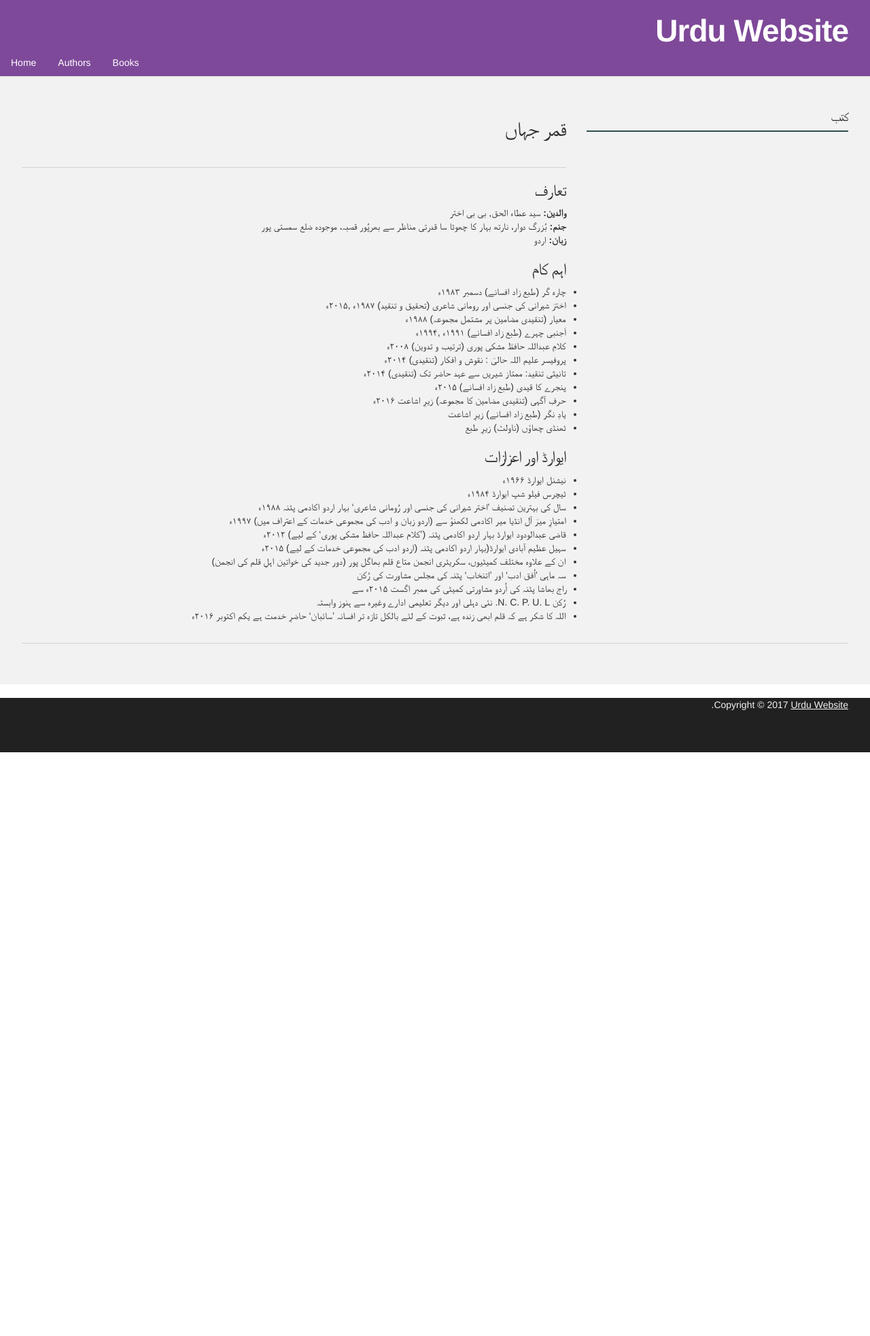
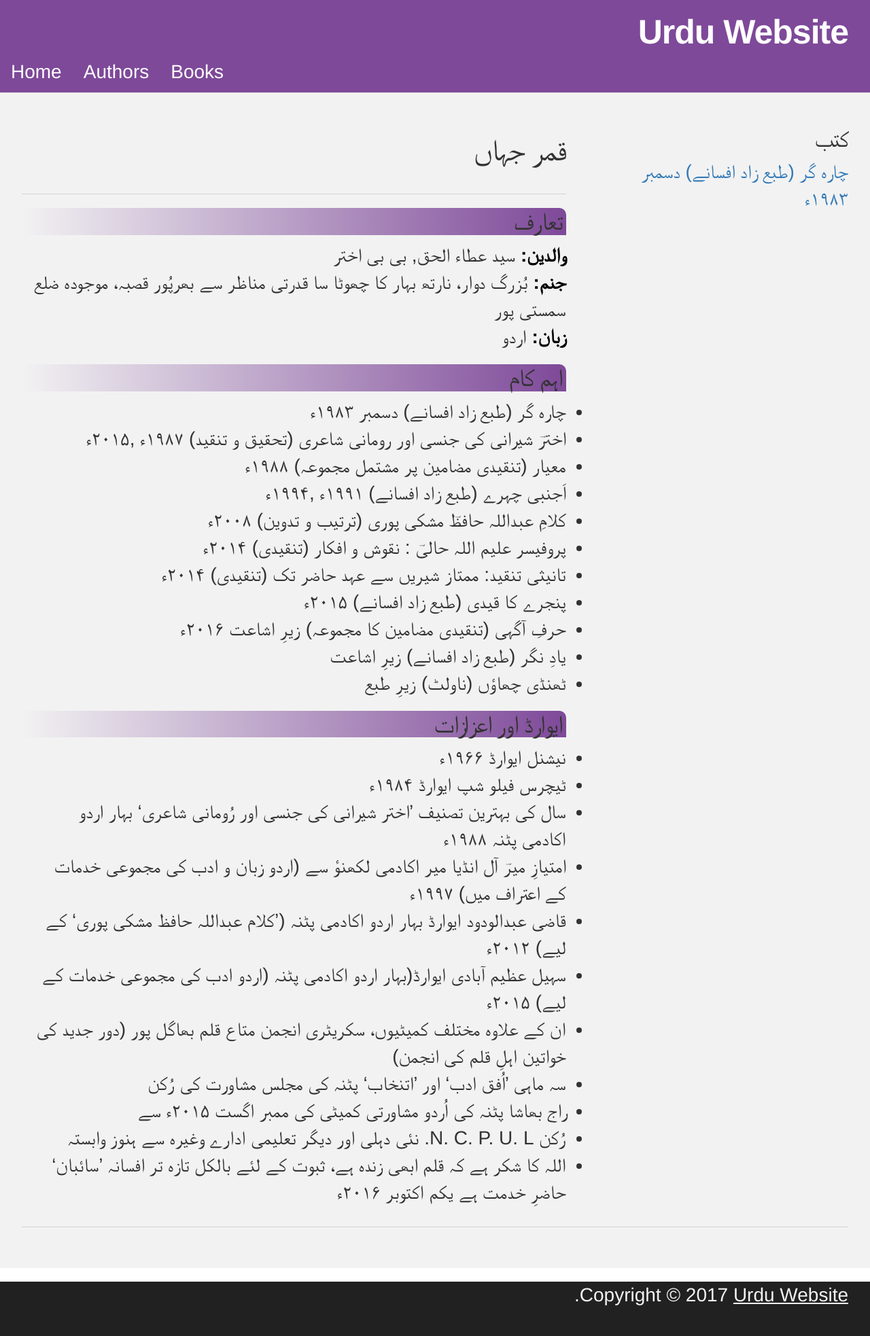
Before and after one commit to hashhar/test-jekyll, a Jekyll site: the page built from _author/Quamar Jahaan.md, in a window 1280 px wide. Shown: the whole page at 68% size. Built offline with Jekyll 4.4.1, drawn with Linux system fonts in a browser that asks for light colours; nearby versions of some CDN libraries; before the commit the page ends 1107 px from its top, so only the background shows below that.

Commit message:
Style changes

```diff
--- /dev/null
+++ b/_book/Quamar Jahaan/Book 1.md
@@ -0,0 +1,7 @@
+---
+layout: default
+title: "چارہ گر (طبع زاد افسانے) دسمبر ۱۹۸۳ء"
+author: "قمر جہاں"
+---
+
+Book by قمر جہاں.
--- a/stylesheets/custom.css
+++ b/stylesheets/custom.css
@@ -44,8 +44,7 @@ ul.books-authors > li {
 }
 
 .books-sidebar {
-    background-color: #f2f2f2;
-    border: 1px solid darkslategray;
+    list-style: none;
 }
 
 /* Style for the author pages. */
@@ -64,3 +63,20 @@ ul.books-authors > li {
 hr {
     border-top: 1px solid lightgray !important;
 }
+
+.author-introduction, .author-works, .author-awards {
+    padding: 0px 5px;
+    border-top-right-radius: 10px;
+
+    /*background: #20b2aa;
+    background: -webkit-linear-gradient(top,rgba(32,178,170,0),rgba(32,178,170,1));
+    background: -o-linear-gradient(bottom,rgba(32,178,170,0),rgba(32,178,170,1));
+    background: -moz-linear-gradient(bottom,rgba(32,178,170,0),rgba(32,178,170,1));
+    background: linear-gradient(to bottom, rgba(32,178,170,0), rgba(32,178,170,1));*/
+
+    background: #7e4999;
+    background: -webkit-linear-gradient(left,rgba(126,73,153,0),rgba(126,73,153,1));
+    background: -o-linear-gradient(right,rgba(126,73,153,0),rgba(126,73,153,1));
+    background: -moz-linear-gradient(right,rgba(126,73,153,0),rgba(126,73,153,1));
+    background: linear-gradient(to right, rgba(126,73,153,0), rgba(126,73,153,1));
+}
--- a/stylesheets/slateUrdu.css
+++ b/stylesheets/slateUrdu.css
@@ -58,7 +58,7 @@ body {
   box-sizing: border-box;
   color:#373737;
   background: #FFFFFF;
-  font-size: 20px;
+  font-size: 28px !important;
   font-family: 'Myriad Pro', Calibri, Helvetica, Arial, sans-serif;
   line-height: 1.5;
   -webkit-font-smoothing: antialiased;
@@ -73,29 +73,29 @@ h1, h2, h3, h4, h5, h6 {
 }
 
 h1 {
-  font-size: 40px;
+  font-size: 48px !important;
   font-weight: 700;
 }
 
 h2 {
   padding-bottom: 10px;
-  font-size: 36px;
+  font-size: 44px !important;
 }
 
 h3 {
-  font-size: 28px;
+  font-size: 36px !important;
 }
 
 h4 {
-  font-size: 25px;
+  font-size: 33px !important;
 }
 
 h5 {
-  font-size: 22px;
+  font-size: 30px !important;
 }
 
 h6 {
-  font-size: 20px;
+  font-size: 28px !important;
 }
 
 p {
@@ -136,6 +136,7 @@ em {
 
 strong {
   font-weight: bold;
+  color: black;
 }
 
 img {
@@ -162,7 +163,7 @@ pre, code {
   background-color: #fff;
 
   font-family: Monaco, "Bitstream Vera Sans Mono", "Lucida Console", Terminal, monospace;
-  font-size: 18px;
+  font-size: 26px !important;
 
   border-radius: 2px;
   -moz-border-radius: 2px;
@@ -294,14 +295,14 @@ Full-Width Styles
 #website_title {
   margin: 0;
   color: #fff;
-  font-size: 46px;
+  font-size: 50px !important;
   font-weight: 700;
   text-shadow: #111 0px 0px 10px;
 }
 
 #website_tagline {
   color: #fff;
-  font-size: 28px;
+  font-size: 32px !important;
   font-weight: 300;
   background: none;
   text-shadow: #111 0px 0px 10px;
@@ -389,7 +390,7 @@ Small Device Styles
 
 @media screen and (max-width: 480px) {
   body {
-    font-size:18px;
+    font-size:26px;
   }
 
   #header_wrap .inner img {
@@ -406,37 +407,37 @@ Small Device Styles
   }
 
   #website_title {
-  font-size: 36px;
+  font-size: 40px !important;
   }
 
   h1 {
-    font-size: 32px;
+    font-size: 40px !important;
   }
 
   h2 {
-    font-size: 28px;
+    font-size: 36px !important;
   }
 
   h3 {
-    font-size: 25px;
+    font-size: 33px !important;
   }
 
   h4 {
-    font-size: 22px;
+    font-size: 30px !important;
   }
 
   h5 {
-    font-size: 18px;
+    font-size: 26px !important;
   }
 
   h6 {
-    font-size: 16px;
+    font-size: 24px !important;
   }
 
   code, pre {
     min-width: 320px;
     max-width: 480px;
-    font-size: 15px;
+    font-size: 23px !important;
   }
 
 }
```
Also changed, not shown: _book/kafka/The Metamorphosis.md (deleted, +0 -7 lines), _includes/head.html (line endings or trailing spaces).
